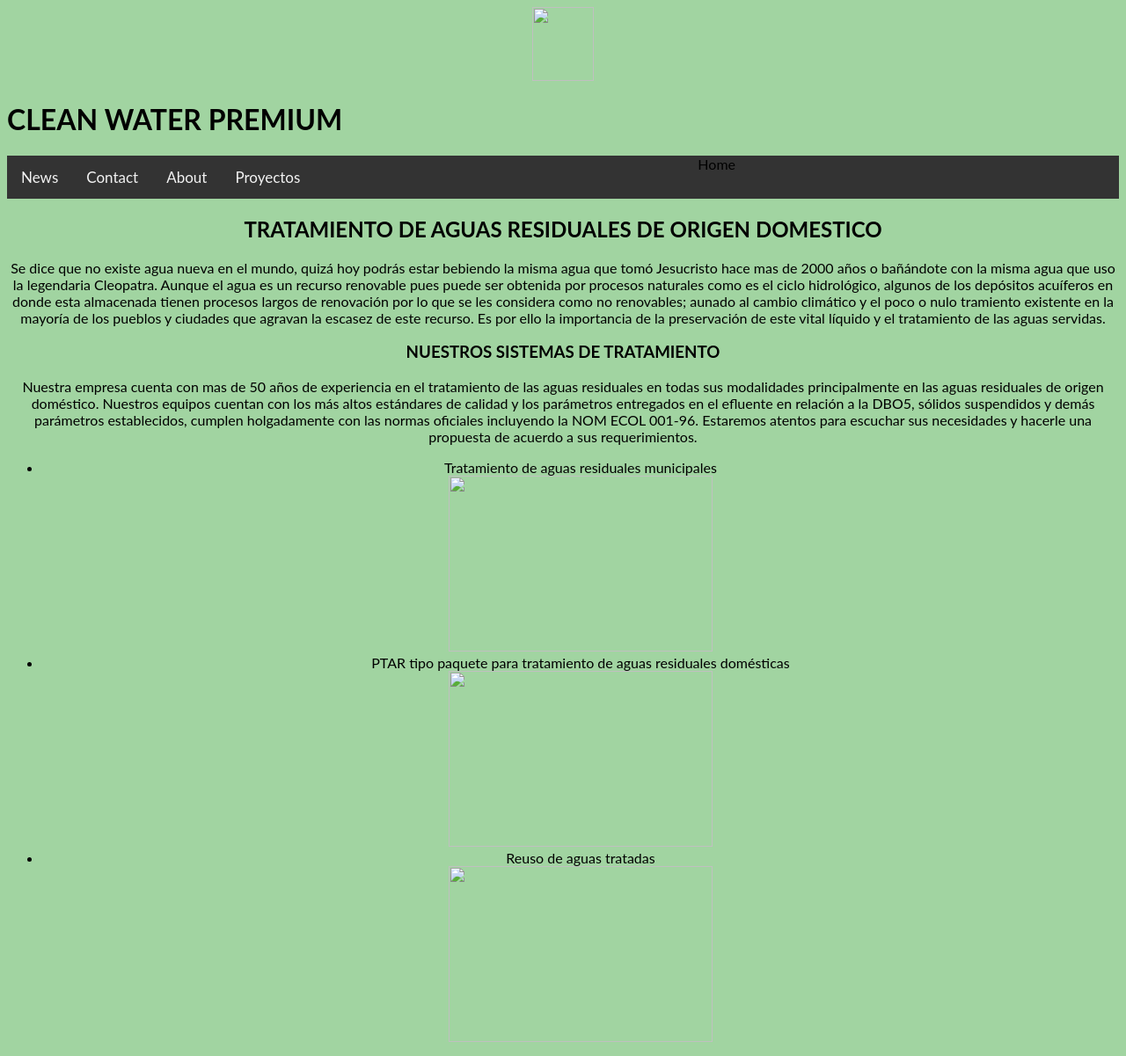
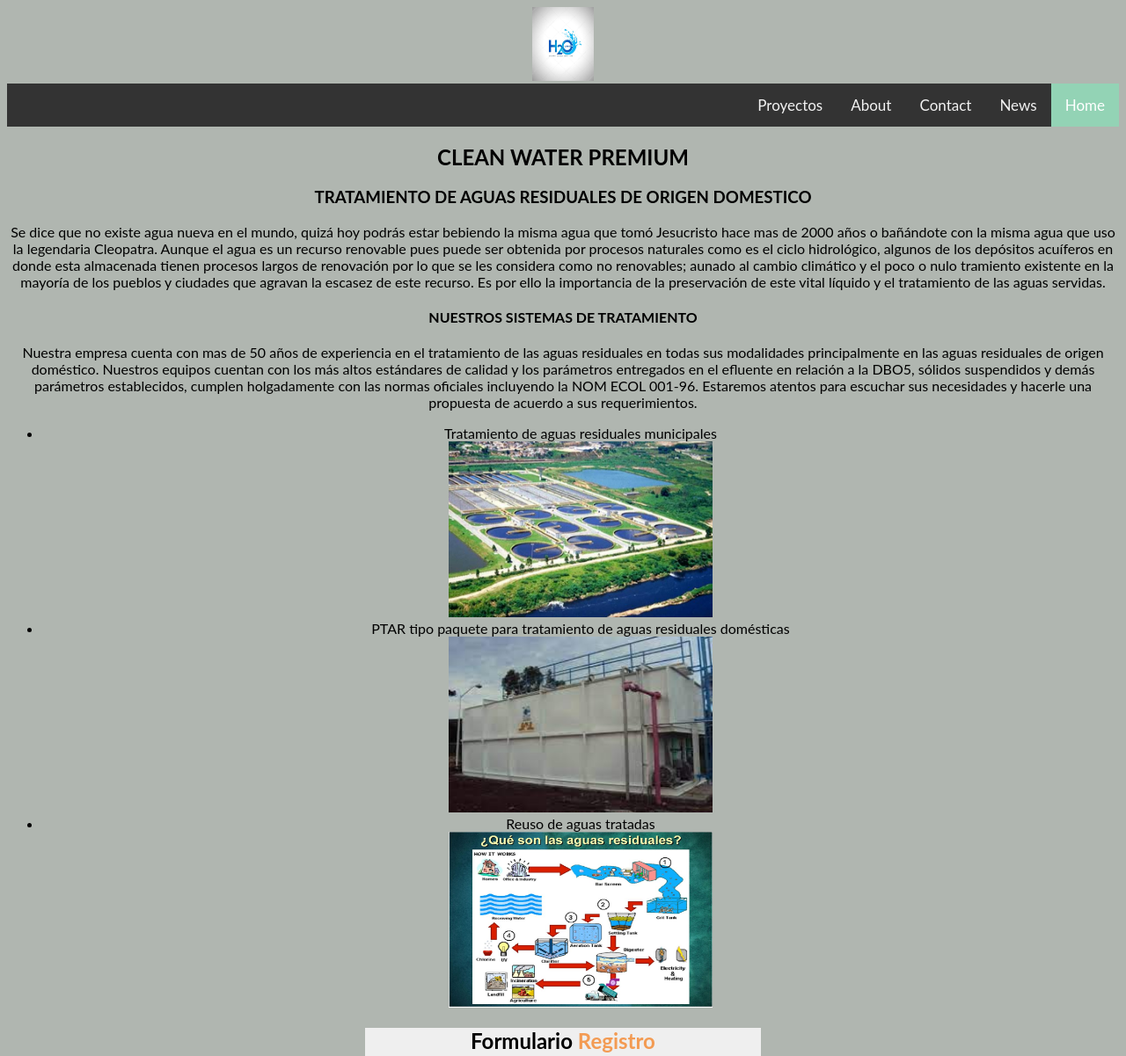
Before and after one commit to NANCIRA/nancira-landing.github.io, a plain HTML site: page index.html in a window 1280 px wide. Shown: the top 1201 px of the page at 88% size. Drawn offline with Linux system fonts and the light colour scheme.

Commit message:
last commit fixing page

```diff
--- a/index.html
+++ b/index.html
@@ -9,48 +9,58 @@
     <link rel="stylesheet" href="./styles.css">
     <title>SEWAGE TREATMENT PLANTS</title>
 
-
 </head>
 
 <body>
     <header>
-                <img src="/guadalupe-nancira-landing/imagenes/depositphotos_66982421-stock-illustration-water-logo-vector.jpg" alt="" width="70" height="84">
-                <h1>CLEAN WATER PREMIUM</h1>
+        <img src="/imagenes/depositphotos_66982421-stock-illustration-water-logo-vector.jpg" alt="" width="70"
+            height="84" right>
 
 
-            </header>
         <nav>
-               <div class="topnav"
+            <div class="topnav">
                 <a class="active" href="#home">Home</a>
                 <a href="#news">News</a>
                 <a href="#contact">Contact</a>
                 <a href="#about">About</a>
                 <a href="#Proyectos">Proyectos</a>
             </div>
+            <h1>CLEAN WATER PREMIUM</h1>
         </nav>
+    </header>
     <!--aqui esta el contenido principal de nuestra pagina-->
     <main>
-        <h2>TRATAMIENTO DE AGUAS RESIDUALES DE ORIGEN DOMESTICO</h2>
+        <h3>TRATAMIENTO DE AGUAS RESIDUALES DE ORIGEN DOMESTICO</h3>
         <p>
-            Se dice que no existe agua nueva en el mundo, quizá hoy podrás estar bebiendo la misma agua que tomó Jesucristo hace mas de 2000 años o bañándote con la misma agua que uso la legendaria Cleopatra. Aunque el agua es un recurso renovable pues puede ser obtenida por procesos naturales como es el ciclo hidrológico, algunos de los depósitos acuíferos en donde esta almacenada tienen procesos largos de renovación por lo que se les considera como no renovables; aunado al cambio climático y el poco o nulo tramiento existente en la mayoría de los pueblos y ciudades que agravan la escasez de este recurso. Es por ello la importancia de la preservación de este vital líquido y el tratamiento de las aguas servidas.
+            Se dice que no existe agua nueva en el mundo, quizá hoy podrás estar bebiendo la misma agua que tomó
+            Jesucristo hace mas de 2000 años o bañándote con la misma agua que uso la legendaria Cleopatra. Aunque el
+            agua es un recurso renovable pues puede ser obtenida por procesos naturales como es el ciclo hidrológico,
+            algunos de los depósitos acuíferos en donde esta almacenada tienen procesos largos de renovación por lo que
+            se les considera como no renovables; aunado al cambio climático y el poco o nulo tramiento existente en la
+            mayoría de los pueblos y ciudades que agravan la escasez de este recurso. Es por ello la importancia de la
+            preservación de este vital líquido y el tratamiento de las aguas servidas.
         </p>
-         <h3>NUESTROS SISTEMAS DE TRATAMIENTO</h3>
+        <h4>NUESTROS SISTEMAS DE TRATAMIENTO</h4>
         <p>
-             Nuestra empresa cuenta con mas de 50 años de experiencia en el tratamiento de  las aguas residuales en todas sus modalidades principalmente  en las aguas residuales de origen doméstico. Nuestros equipos cuentan con los más altos estándares de calidad y los parámetros entregados en el efluente en relación a la DBO5, sólidos suspendidos y demás parámetros establecidos,  cumplen holgadamente con las normas oficiales incluyendo la NOM ECOL 001-96.  Estaremos atentos para escuchar sus necesidades y hacerle una propuesta de acuerdo a sus requerimientos.
+            Nuestra empresa cuenta con mas de 50 años de experiencia en el tratamiento de las aguas residuales en todas
+            sus modalidades principalmente en las aguas residuales de origen doméstico. Nuestros equipos cuentan con los
+            más altos estándares de calidad y los parámetros entregados en el efluente en relación a la DBO5, sólidos
+            suspendidos y demás parámetros establecidos, cumplen holgadamente con las normas oficiales incluyendo la NOM
+            ECOL 001-96. Estaremos atentos para escuchar sus necesidades y hacerle una propuesta de acuerdo a sus
+            requerimientos.
         </p>
         <ul>
             <li>Tratamiento de aguas residuales municipales</li>
-                <img src="/guadalupe-nancira-landing/imagenes/tipos_de_tratamiento_de_aguas_residuales_1448_600.jpg" alt="" width="300" height="200">
+            <img src="/imagenes/tipos_de_tratamiento_de_aguas_residuales_1448_600.jpg" alt="" width="300" height="200">
             <li>PTAR tipo paquete para tratamiento de aguas residuales domésticas</li>
-                <img src="/guadalupe-nancira-landing/imagenes/PTAR tipo paquete.jpg" alt="" width="300" height="200">
+            <img src="/imagenes/PTAR tipo paquete.jpg" alt="" width="300" height="200">
             <li>Reuso de aguas tratadas</li>
-                <img src="/guadalupe-nancira-landing/imagenes/reuso de aguas residuales.jpg" alt="" width="300" height="200">
+            <img src="/imagenes/reuso de aguas residuales.jpg" alt="" width="300" height="200">
         </ul>
-    <div class="container"
-        <div class="form_top">
+        <div class="container" <div class="form_top">
             <h2>Formulario <span>Registro</span></h2>
         </div>
-        <form class="form_reg" action=""
+        <form class="form_reg" action="" />
         <input class="input" type="text" placeholder="&#128100; Nombre" required autofocus>
         <input class="input" type="email" placeholder="&#9993; Email" required>
         <input class="input" type="tel" placeholder="&#128222; Telefono" required>
@@ -74,4 +84,5 @@
             Tel. 228 8173282. info@cleanwaterpremium.com</p>
     </footer>
 </body>
+
 </html>
--- a/styles.css
+++ b/styles.css
@@ -2,7 +2,8 @@
   text-align: center;
 }
 h1 {
-  text-align: justify;
+  text-align: justify
+  color #f2f2f2;
 }
 /* Add a black background color to the top navigation */
 .topnav {
@@ -12,7 +13,7 @@
 
   /* Style the links inside the navigation bar */
   .topnav a {
-    float: left;
+    float: right;
     color: #f2f2f2;
     text-align: center;
     padding: 14px 16px;
@@ -28,7 +29,7 @@
 
   /* Add a color to the active/current link */
   .topnav a.active {
-    background-color: #04AA6D;
+    background-color: #93d3b5;
     color: white;
   }
 
@@ -36,9 +37,9 @@
   body{
         font-size: 16px;
         font-family: Lato, sans-serif;
-        background-color: #9ad19aED;
-        }
-.container {
+        background-color: #abb1abed;
+      }
+  .container {
         max-width: 450px;
         height: auto;
         background-color: #efefef;
@@ -50,7 +51,7 @@
         text-align: center;
         padding: 2rem 0 1 rem;
         border-top: solid .4rem #f39b53
-        margin-bottom: 1rem;
+        margin-bottom 1rem;
         }
         .form_top h2 {
         font-weight: bold ;
@@ -85,16 +86,15 @@
         .btn_submit, .btn_reset {
         width: 40%;
         border-bottom: none;
-        background-color: #31b1e5;
-        color: white;
+        background-color: #8ddaf8;
+        color: rgb(26, 24, 24);
         }
         .btn_reset {
-        background-color: #eda135;
+        background-color: #faecd8;
         }
         .btn_submit:hover {
-        background-color: #8ab1ce;
+        background-color: #7a9db8;
         }
         .btn_reset:hover {
         background-color: #fa9535;
         }
-    }
```
Also changed, not shown: 1 other file. Lines whose indentation alone changed are shown as unchanged.
